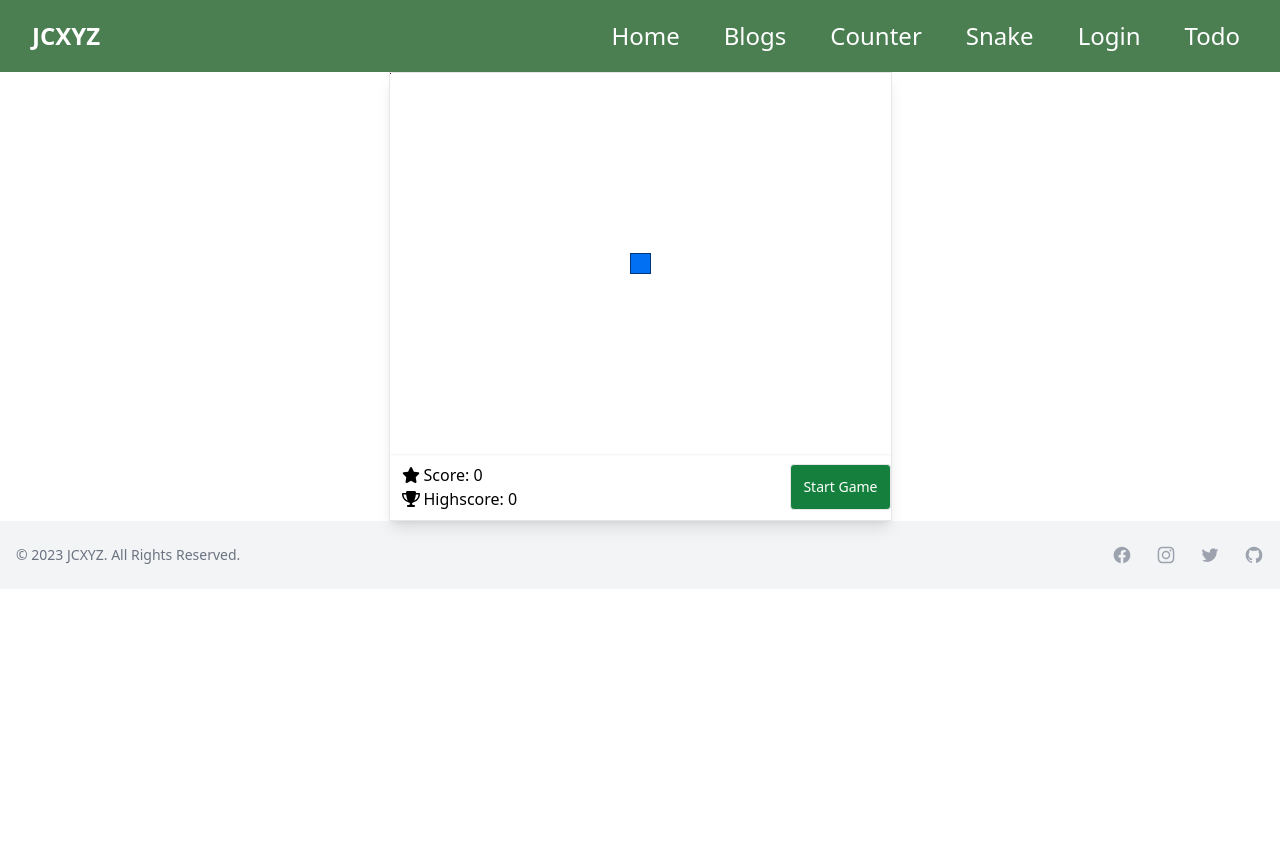
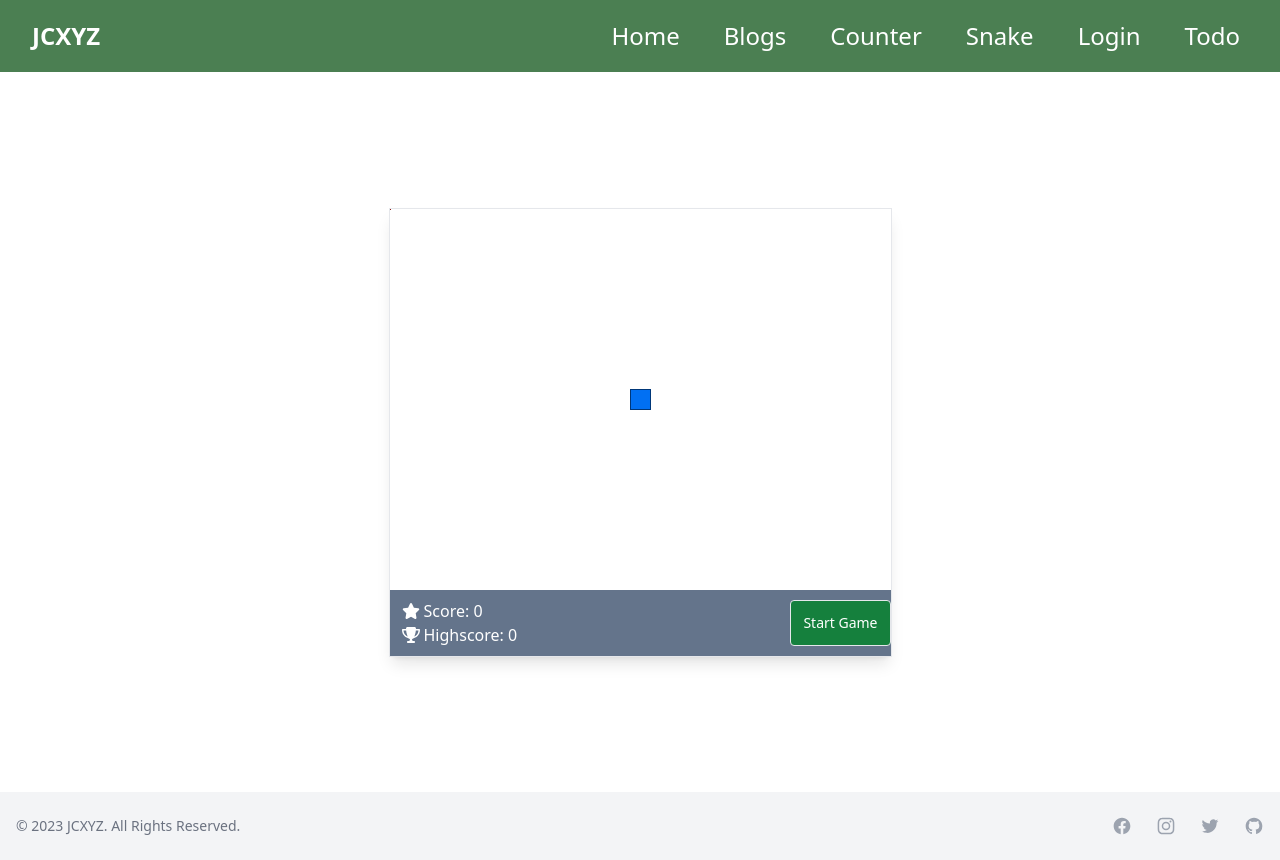
Before and after one commit to TheLastHuntsman/NextJsTesting, a Next.js app: page /components/snakeGame in a window 1280 px wide. Before the commit the page ends 800 px from the top, so only its background shows below. Built offline with nearby package versions, Linux system fonts and the light colour scheme.

Commit message:
screen sizing and filename changes

```diff
--- a/src/app/components/backdrop/backdrop.tsx
+++ b/src/app/components/backdrop/backdrop.tsx
@@ -11,7 +11,7 @@ export default function Backdrop({ children, onClick}: backdropProps) {
     return (
         <motion.div
             className="backdrop
-            h-full w-full absolute t-0 l-0
+            min-h-[300vh] min-w-full absolute t-0 l-0
             flex justify-center items-center
             bg-[#000000e1]"
 
--- a/src/app/components/contactMe/form.tsx
+++ b/src/app/components/contactMe/contactMeForm.tsx
@@ -19,7 +19,7 @@ export default function ContactMeForm(){
       >
         <div
           id="formWrapper"
-          className="flex flex-col justify-center items-center md:m-auto md:h-2/4 md:w-1/2 overflow-auto
+          className="flex flex-col justify-center items-center md:m-auto md:h-3/4 overflow-auto
           border-2 border-[#CECFC7] rounded-lg bg-slate-300 bg-opacity-5
           shadow-lg shadow-[#4B7F52] mix-blend-normal"
         >
--- a/src/app/components/contactMe/modal.tsx
+++ b/src/app/components/contactMe/contactMeModal.tsx
@@ -11,10 +11,10 @@ const dropIn = {
         y: 0,
         opacity: 1,
         transition: {
-            delay: 0.5,
+            delay: 0.2,
             duration: 0.1,
             type: "spring",
-            stiffness: 100
+            stiffness: 50
         }
     },
     exit: {
@@ -44,7 +44,6 @@ const Modal = ({handleClose, text, modalOpen, children}: modalProps) => {
             exit="exit"
             >
                 {children}
-                <button onClick={handleClose}>Close</button>
             </motion.div>
         </Backdrop>
     )
--- a/src/app/components/contactMe/page.tsx
+++ /dev/null
@@ -1,42 +0,0 @@
-"use client";
-import ScrollToTopButton from "../scrollToTopButton";
-import { motion } from "framer-motion";
-import { useState } from "react";
-import Modal from "./modal";
-import ContactMeForm from "./form";
-
-export default function ContactMe() {
-  const [modalOpen, setModalOpen] = useState(false);
-
-  const close = () => {
-    setModalOpen(false);
-  };
-  const open = () => {
-    setModalOpen(true);
-  };
-
-  return (
-    <div
-      id="contactMe"
-      className="flex justify-center items-center md:min-h-screen md:mx-auto py-3"
-    >
-      <motion.button
-        whileHover={{ scale: 1.1 }}
-        whileTap={{ scale: 0.9 }}
-        className="bg-white rounded-md shadow-md"
-        onClick={() => (modalOpen ? close() : open())}
-      >
-        Launch Modal
-      </motion.button>
-      {modalOpen && (
-        <Modal
-        modalOpen={modalOpen}
-        handleClose={close}
-        text="Hello!"
-        >
-          <ContactMeForm />
-        </Modal>
-      )}
-    </div>
-  );
-}
--- a/src/app/components/projectSection/page.tsx
+++ b/src/app/components/projectSection/page.tsx
@@ -1,15 +1,33 @@
+"use client";
+
 import ProjCard from "../projCard"
 import tempImage from "../../../../public/placeholderProj.jpg";
 import ScrollButton from "../scrollButton";
 
-export default function projectSection(){
+
+
+import ScrollToTopButton from "../scrollToTopButton";
+import { motion } from "framer-motion";
+import { useState } from "react";
+import Modal from "../contactMe/contactMeModal";
+import ContactMeForm from "../contactMe/contactMeForm";
+
+export default function ProjectSection(){
+  const [modalOpen, setModalOpen] = useState(false);
+
+  const close = () => {
+    setModalOpen(false);
+  };
+  const open = () => {
+    setModalOpen(true);
+  };
 
 
 
     return (
         <div
         id="projectSection"
-        className="flex flex-col items-center justify-center md:min-h-screen  overflow-auto
+        className="flex flex-col items-center justify-center md:min-h-[90vh]  overflow-auto
         "
       >
         <h1 className="text-center uppercase text-2xl md:text-8xl p-5">Projects</h1>
@@ -38,14 +56,24 @@ export default function projectSection(){
             info="Placeholder!"
           ></ProjCard>
         </div>
-        <div className="invisible md:visible">
-          <ScrollButton
-            elementID="contactMe"
-            text="Interested in finding out more?"
-            text2="Get in touch!"
-          ></ScrollButton>
-        </div>
-      </div>
+        <motion.button
+        whileHover={{ scale: 1.1 }}
+        whileTap={{ scale: 0.9 }}
+        className="border shadow-md hover:bg-[#4B7F52] p-5"
+        onClick={() => (modalOpen ? close() : open())}
+      >
+        Get in touch!
+      </motion.button>
+      {modalOpen && (
+        <Modal
+        modalOpen={modalOpen}
+        handleClose={close}
+        text="Hello!"
+        >
+          <ContactMeForm />
+        </Modal>
+      )}
+    </div>
 
     )
 }
--- a/src/app/components/snakeGame/page.tsx
+++ b/src/app/components/snakeGame/page.tsx
@@ -360,7 +360,7 @@ export default function SnakeGame() {
   }, [previousVelocity]);
 
   return (
-    <div className="flex justify-center items-center">
+    <div className="flex justify-center items-center h-[90vh]">
       <main className="border border-6 shadow-lg
       overflow-hidden inline-block relative">
         <canvas
@@ -369,8 +369,9 @@ export default function SnakeGame() {
           width={canvasWidth + 1}
           height={canvasHeight + 1}
         />
-        <section className= "flex py-2 h-[66px] px-18 justify-between items-center">
-          <div className="score p-2">
+        <section className= "flex py-2 h-[66px] px-18 justify-between items-center bg-slate-500 text-white"
+        >
+          <div id="score" className="p-2 ">
             <p className="">
               <FontAwesomeIcon icon={["fas", "star"]}
               className="px-1"/>
--- a/src/app/globals.css
+++ b/src/app/globals.css
@@ -174,22 +174,3 @@
               transform: translateX(0px);
     }
   }
-
-.snekButton {
-    margin: 0;
-    padding: 8px 18px;
-    min-width: 120px;
-    font-size: 16px;
-    line-height: 21px;
-    text-align: center;
-    color: white;
-    background-color: #0170f3;
-    border: none;
-    border-radius: 4px;
-    box-shadow: 0 4px 12px rgba(1, 112, 243, 0.3);
-    box-sizing: border-box;
-    display: flex;
-    justify-content: center;
-    align-items: center;
-    cursor: pointer;
-}
--- a/src/app/page.tsx
+++ b/src/app/page.tsx
@@ -6,7 +6,6 @@ import Navbar from "./components/navbar";
 import LandingPage from "./components/landingPage/page";
 import AboutMe from "./components/aboutMe/page";
 import ProjectSection from "./components/projectSection/page";
-import ContactMe from "./components/contactMe/page";
 
 
 
@@ -24,7 +23,6 @@ export default function Home() {
       <hr className="bg-[#4B7F52]"></hr>
       <ProjectSection/>
       <hr className="bg-[#4B7F52]"></hr>
-      <ContactMe/>
     </main>
   );
   //footer 3/4 contact 1/4 footer
--- a/src/app/snake/page.tsx
+++ b/src/app/snake/page.tsx
@@ -1,11 +1,13 @@
 import SnakeGame from '../components/snakeGame/page';
 
-export default function blogPage(){
+export default function SnakeGamePage(){
     return(
         <>
-        <h1>Snek</h1>
+        <div className="techBG flex
+        justify-center items-center">
         <SnakeGame />
-        <button>button</button>
+
+        </div>
         </>
     )
 }
```
